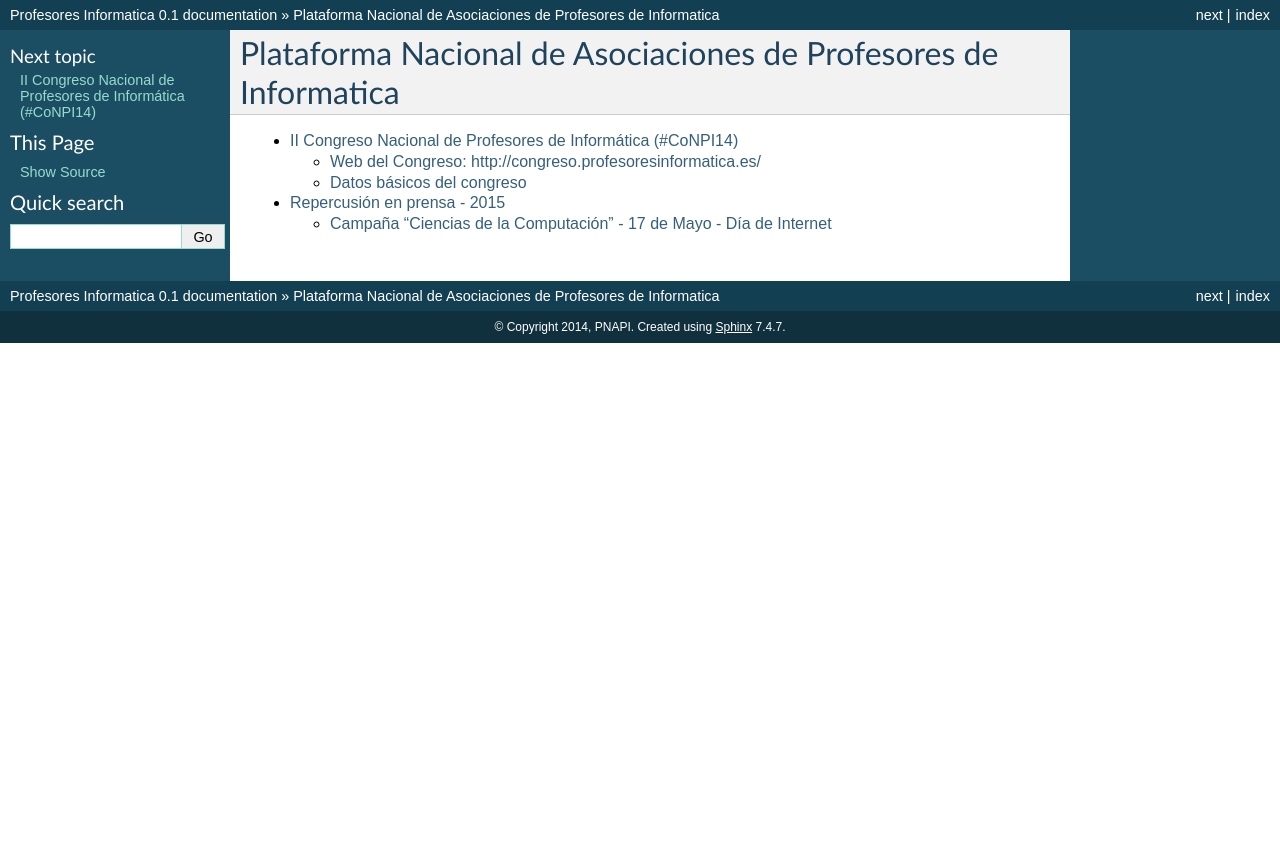
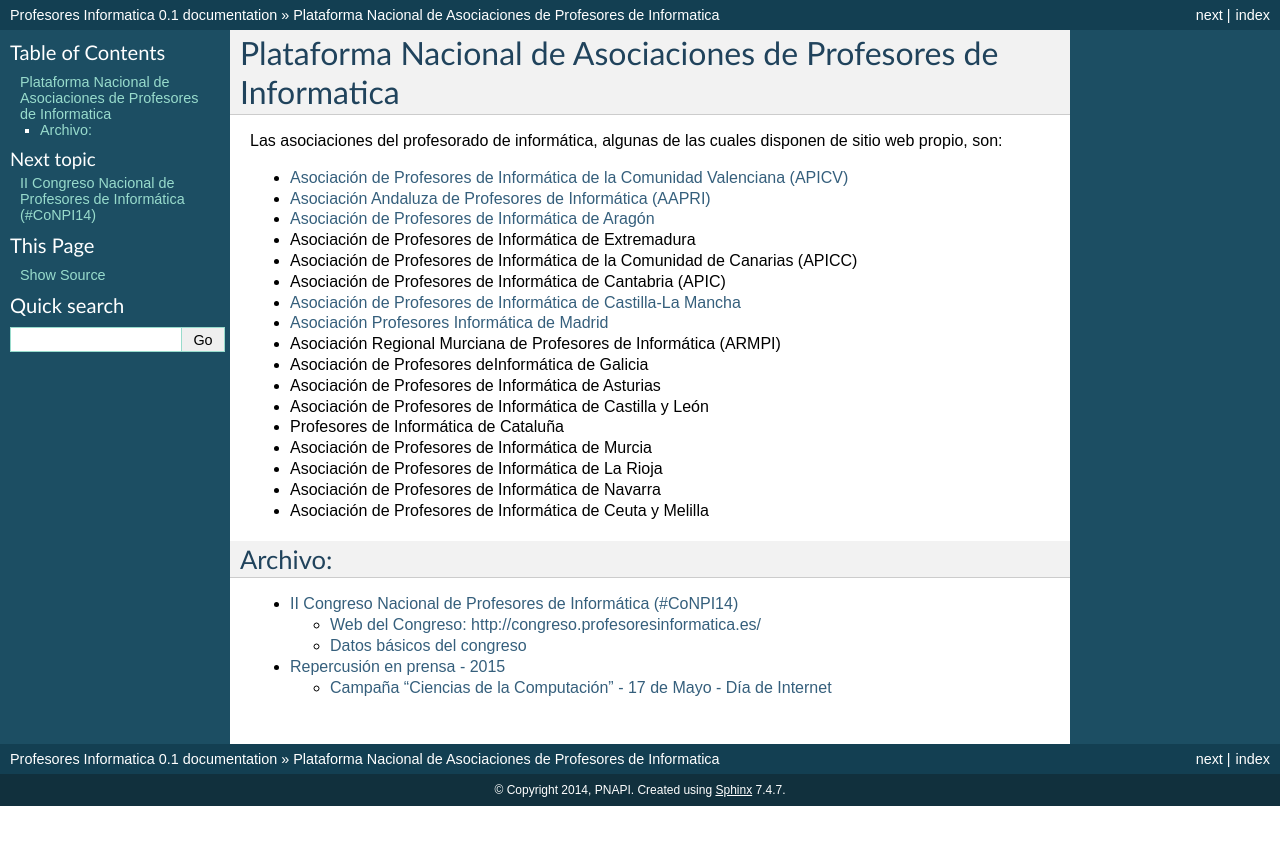
Before and after one commit to pnapi/web-pnapi-archivo, a Sphinx documentation site: the page built from source/index.rst, in a window 1280 px wide. Shown: the top 845 px of the page. Built offline with Sphinx 7.4.7, drawn with Linux system fonts in a browser that asks for light colours.

Commit message:
Añadimos listado de APIs

```diff
--- a/source/index.rst
+++ b/source/index.rst
@@ -6,6 +6,29 @@
 Plataforma Nacional de Asociaciones de Profesores de Informatica
 ================================================================
 
+Las asociaciones del profesorado de informática, algunas de las cuales disponen de sitio web propio, son:
+
+* `Asociación de Profesores de Informática de la Comunidad Valenciana (APICV) <http://www.apicv.es/>`_
+* `Asociación Andaluza de Profesores de Informática (AAPRI) <http://www.aapri.es/>`_
+* `Asociación de Profesores de Informática de Aragón <http://www.apiaragon.com/>`_
+* Asociación de Profesores de Informática de Extremadura
+* Asociación de Profesores de Informática de la Comunidad de Canarias (APICC)
+* Asociación de Profesores de Informática de Cantabria (APIC)
+* `Asociación de Profesores de Informática de Castilla-La Mancha <http://www.arpicm.org/>`_
+* `Asociación Profesores Informática de Madrid <http://www.apimadrid.org/>`_
+* Asociación Regional Murciana de Profesores de Informática (ARMPI)
+* Asociación de Profesores deInformática de Galicia
+* Asociación de Profesores de Informática de Asturias
+* Asociación de Profesores de Informática de Castilla y León
+* Profesores de Informática de Cataluña
+* Asociación de Profesores de Informática de Murcia
+* Asociación de Profesores de Informática de La Rioja
+* Asociación de Profesores de Informática de Navarra
+* Asociación de Profesores de Informática de Ceuta y Melilla
+
+Archivo:
+--------
+
 .. toctree::
    :maxdepth: 2
 
```
